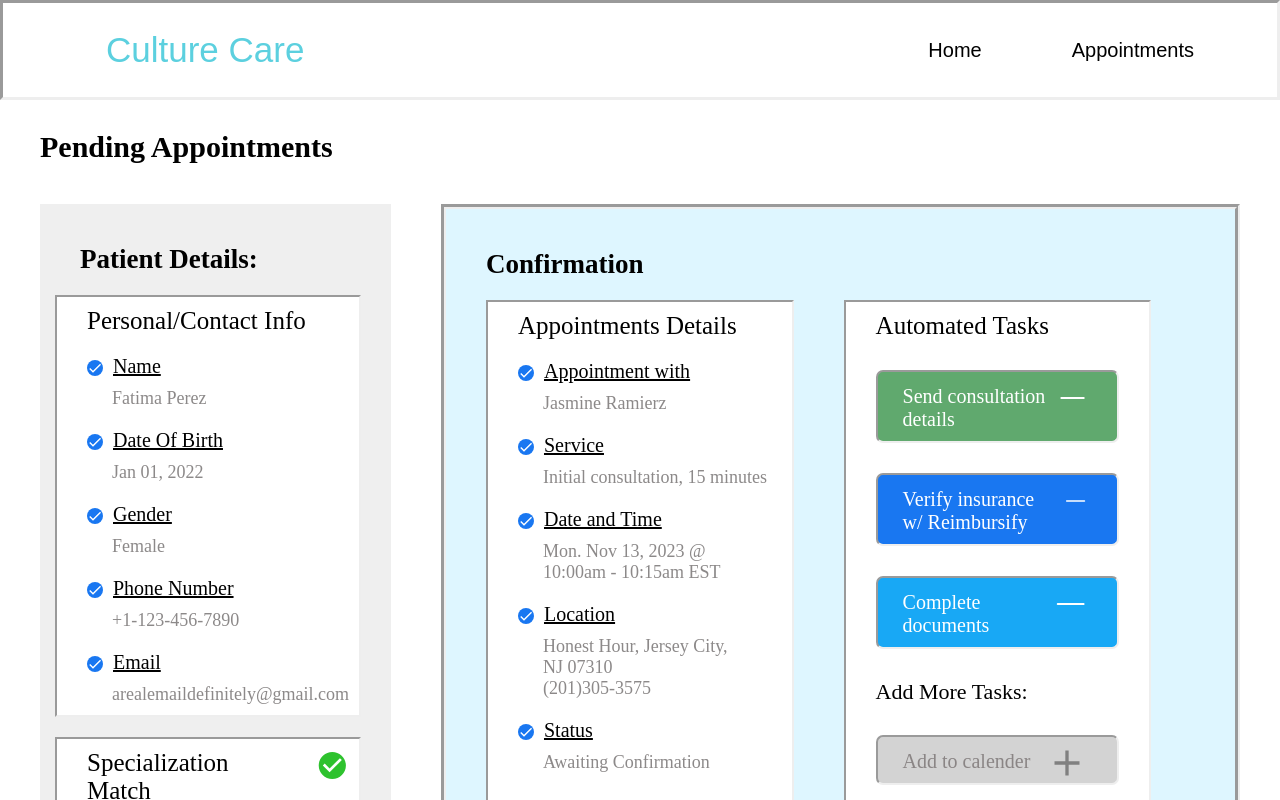
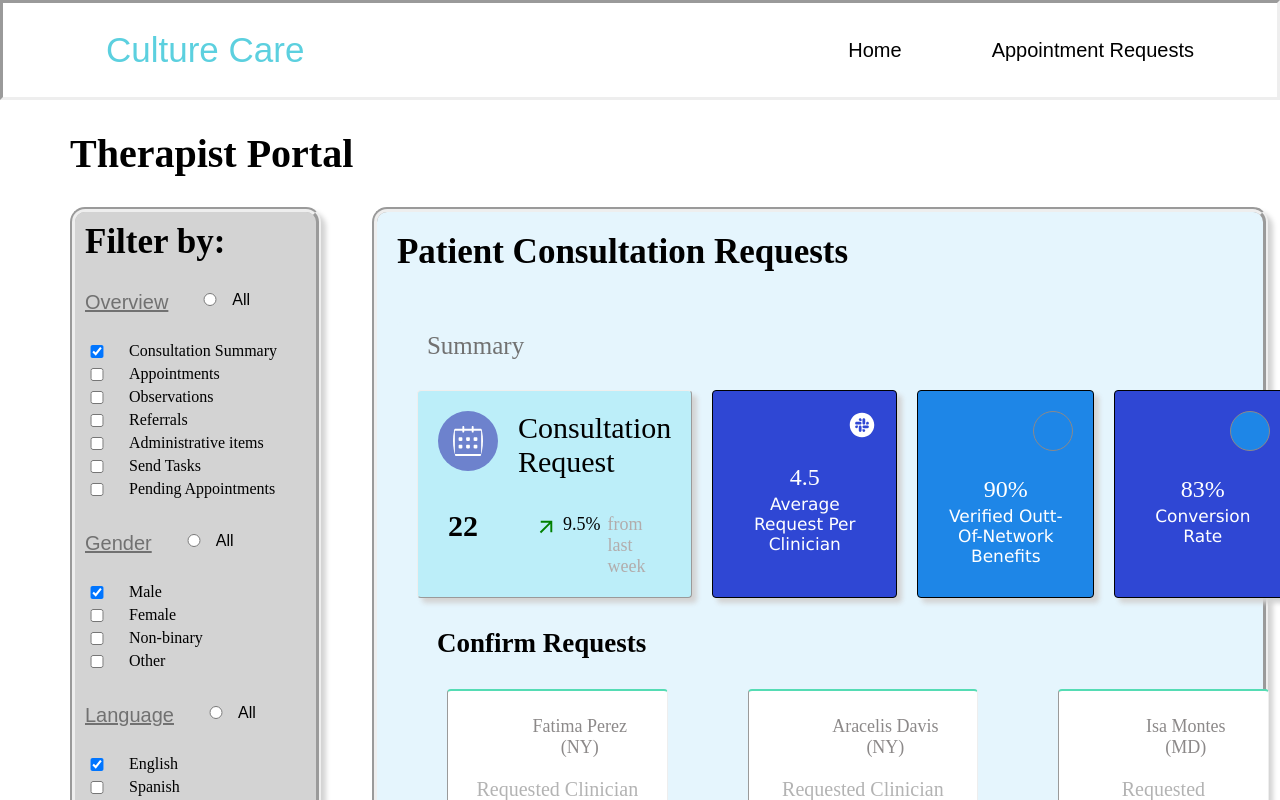
Before and after one commit to wenlilai/culturecare, a React (Create React App) app: page /pending-request in a window 1280 px wide. Built offline with nearby package versions, Linux system fonts and the light colour scheme; some icons are missing.

Commit message:
paths should all have the right links now

```diff
--- a/src/App.js
+++ b/src/App.js
@@ -2,8 +2,9 @@
 import React from 'react';
 import Navigation from './Navigation/Nav';
 import TherapistPortal from './pages/TherapistPortal/TherapistPortal';
+import SelectClinician from './pages/SelectClinician/SelectClinician';
 import PendingRequest from './pages/PendingRequest/PendingRequest';
-import Sidebar from './pages/Sidebar';
+// import Sidebar from './pages/Sidebar';
 import { BrowserRouter as Router, Route, Routes } from 'react-router-dom';
 
 // const Stack = createNativeStackNavigator();
@@ -16,8 +17,9 @@ function App() {
         <Navigation />
 
         <Routes>
-          <Route path="/" element={<TherapistPortal />} />
-          <Route path="/pending-request" element={<PendingRequest />} />
+          <Route path="/" exact element={<SelectClinician />} />
+          <Route path="/pending-request" element={<TherapistPortal />} />
+          <Route path="/pending-request-details" element={<PendingRequest />} />
         </Routes>
 
       </Router >
--- a/src/Navigation/Nav.js
+++ b/src/Navigation/Nav.js
@@ -8,7 +8,7 @@ function Nav() {
 
         <div className='navbar_menu'>
             <a href="/">Home</a>
-            <a href="/">Appointments</a>
+            <a href="/pending-request">Appointment Requests</a>
         </div>
     </nav>
 
--- a/src/pages/TherapistPortal/TherapistPortal.js
+++ b/src/pages/TherapistPortal/TherapistPortal.js
@@ -1,5 +1,6 @@
 import React from 'react';
 import './TherapistPortal.css';
+// import PendingRequest from './pages/PendingRequest/PendingRequest';
 import { SlCalender } from "react-icons/sl";
 import { MdOutlineArrowOutward } from "react-icons/md";
 import { AiFillSlackCircle } from "react-icons/ai";
@@ -236,9 +237,11 @@ function Category() {
                                         </div>
 
                                         <div class="view_consultation">
-                                            <form method="get" action="/pending-request">
+                                            <form method="get" action="/pending-request-details">
                                                 <input type="hidden" name="request" value="consultation" />
-                                                <button>View Consultation Request</button>
+                                                <a href='/pending-request-details'>
+                                                    <button>View Consultation Request</button>
+                                                </a>
                                             </form>
                                         </div>
                                     </div>
@@ -268,9 +271,11 @@ function Category() {
                                         </div>
 
                                         <div class="view_consultation">
-                                            <form method="get" action="/pending-request">
+                                            <form method="get" action="/pending-request-details">
                                                 <input type="hidden" name="request" value="consultation" />
-                                                <button>View Consultation Request</button>
+                                                <a href='/pending-request-details'>
+                                                    <button>View Consultation Request</button>
+                                                </a>
                                             </form>
                                         </div>
                                     </div>
@@ -301,9 +306,11 @@ function Category() {
 
                                         <div class="view_consultation">
 
-                                            <form method="get" action="/pending-request">
+                                            <form method="get" action="/pending-request-details">
                                                 <input type="hidden" name="request" value="consultation" />
-                                                <button>View Consultation Request</button>
+                                                <a href='/pending-request-details'>
+                                                    <button>View Consultation Request</button>
+                                                </a>
                                             </form>
 
                                         </div>
```
Also changed, not shown: src/pages/SelectClinician/SelectClinician.css (renamed from src/pages/SelectClinicianPage/SelectClinician.css), src/pages/SelectClinician/SelectClinician.js (renamed from src/pages/SelectClinicianPage/SelectClinician.js).
